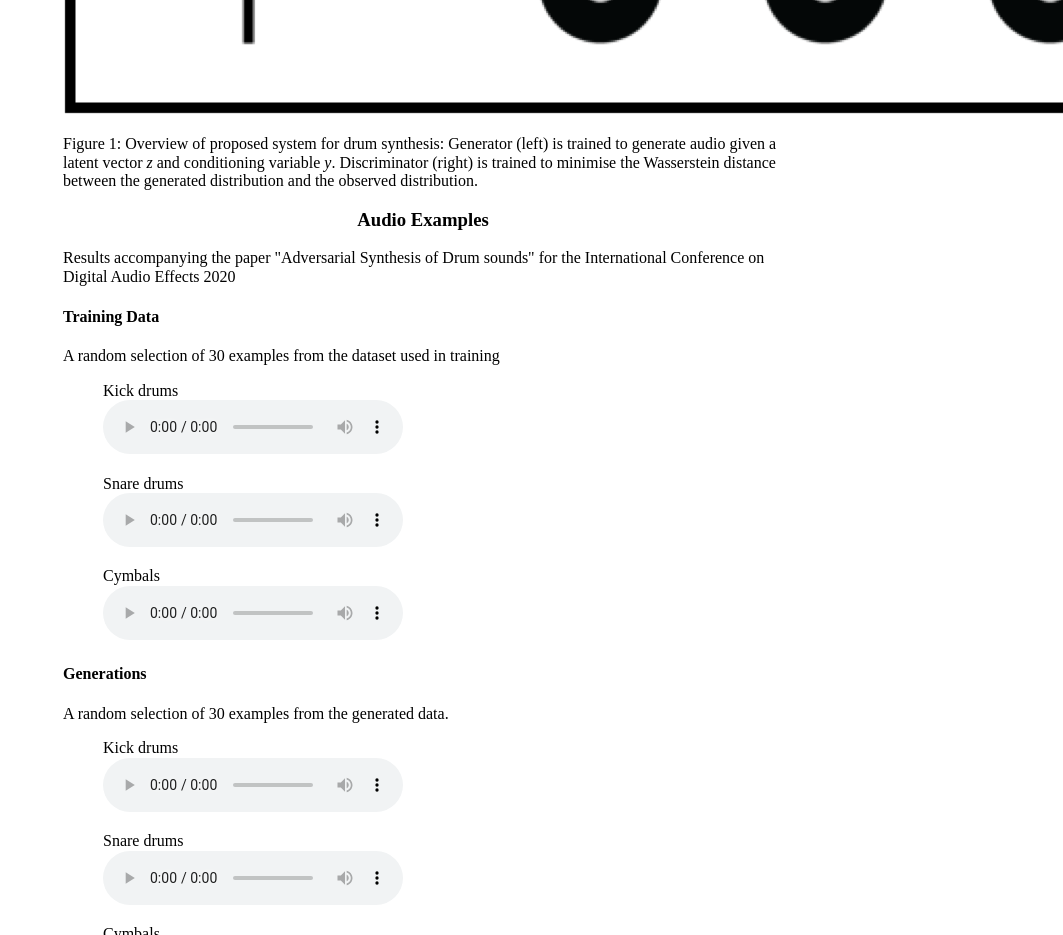
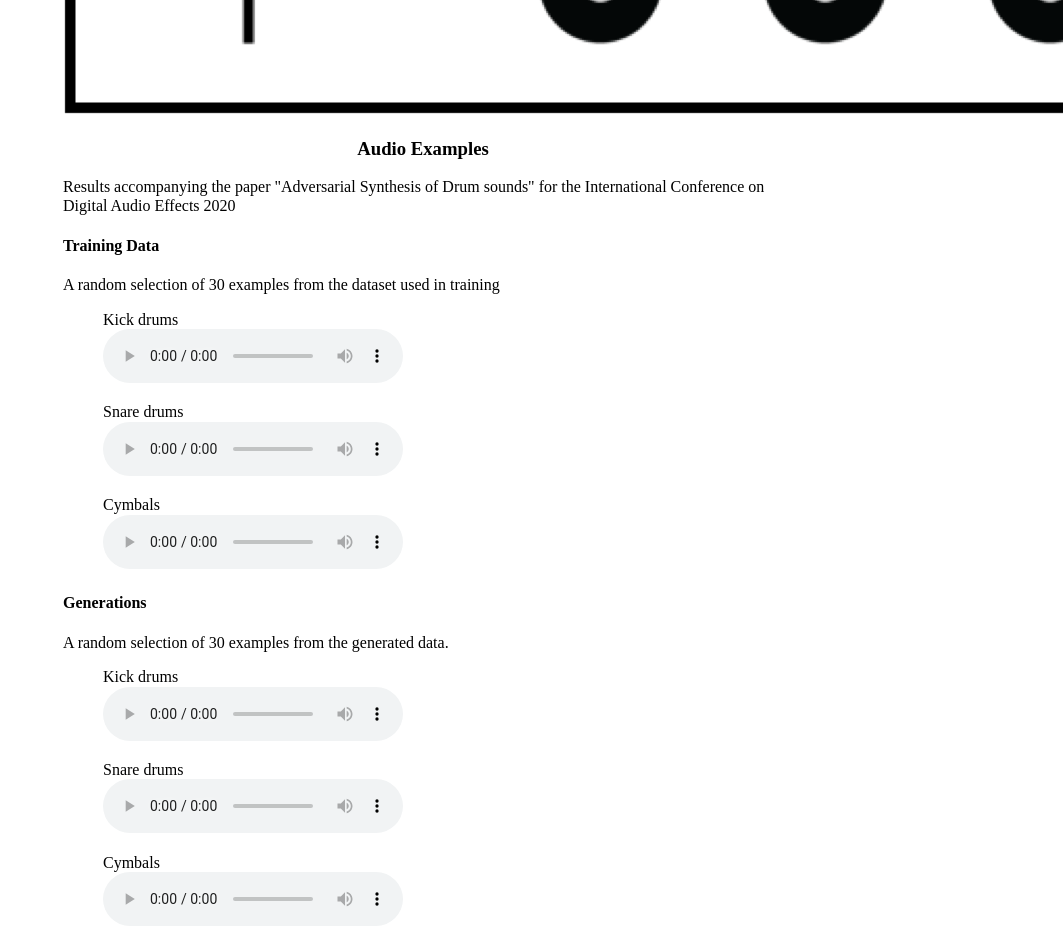
Before and after one commit to jake-drysdale/phd-blog, a Gatsby site: page /adversarial-drum-synthesis/ in a window 1280 px wide. Shown: the part 960-1895 px from the top of the page, without its empty margins (217-1280 px from the left). Built offline with nearby package versions, Linux system fonts and the light colour scheme; Gatsby itself is replaced by a stand-in of ours; some packages are replaced by stand-ins of ours.

Commit message:
removed figure caption

```diff
--- a/content/blog/adversarial-drum-synthesis/index.md
+++ b/content/blog/adversarial-drum-synthesis/index.md
@@ -6,9 +6,7 @@ tags: [gans,drumsynth,dafx]
 
 ![GAN system diagram for drum synthesis](./brief-system-overview.png)
 
-Figure 1: Overview of proposed system for drum synthesis: Generator (left) is trained
-to generate audio given a latent vector *z* and conditioning variable *y*. Discriminator (right) is trained to minimise
-the Wasserstein distance between the generated distribution and the observed distribution.
+
 
 
 
```
